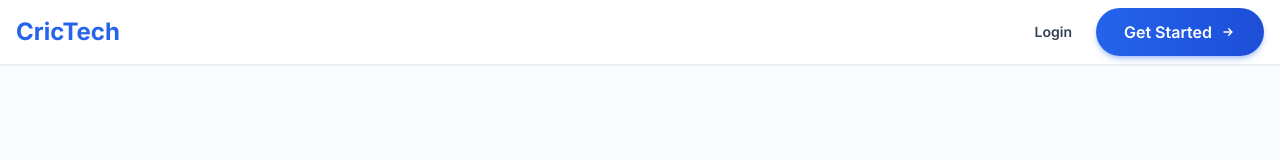
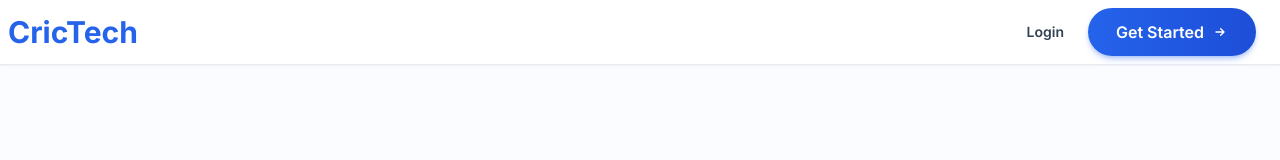
Before and after one commit to jange00/crictech_frontend, a React (Vite) app: page / in a window 1280 px wide. Shown: the top 160 px of the page. Built offline with nearby package versions, Linux system fonts and the light colour scheme.

Commit message:
landing page

```diff
--- a/src/features/landing/sections/LogosStripSection/LogosStripSection.jsx
+++ b/src/features/landing/sections/LogosStripSection/LogosStripSection.jsx
@@ -6,15 +6,13 @@ const LogosStripSection = () => (
   <SectionContainer id="trusted" variant="default">
     <motion.div
       initial={{ opacity: 0 }}
-      whileInView={{ opacity: 1 }}
-      viewport={{ once: true }}
+      animate={{ opacity: 1 }}
       transition={{ duration: 0.6 }}
       className="flex flex-col items-center justify-center"
     >
       <motion.p
         initial={{ opacity: 0, y: -20 }}
-        whileInView={{ opacity: 1, y: 0 }}
-        viewport={{ once: true }}
+        animate={{ opacity: 1, y: 0 }}
         transition={{ duration: 0.5, type: "spring", stiffness: 100 }}
         className="text-center text-[10px] sm:text-xs font-semibold uppercase tracking-[0.35em] text-slate-500 mb-6 sm:mb-8"
       >
@@ -25,8 +23,7 @@ const LogosStripSection = () => (
           <motion.div
             key={name}
             initial={{ opacity: 0, scale: 0.3, rotate: -180 }}
-            whileInView={{ opacity: 1, scale: 1, rotate: 0 }}
-            viewport={{ once: true }}
+            animate={{ opacity: 1, scale: 1, rotate: 0 }}
             transition={{
               duration: 0.6,
               delay: idx * 0.1,
--- a/src/features/landing/sections/MiniDemoSection/MiniDemoSection.jsx
+++ b/src/features/landing/sections/MiniDemoSection/MiniDemoSection.jsx
@@ -7,15 +7,13 @@ const MiniDemoSection = () => (
     <div className="grid items-center gap-8 sm:gap-10 md:gap-12 grid-cols-1 md:grid-cols-2">
       <motion.div
         initial={{ opacity: 0, x: -50, scale: 0.9 }}
-        whileInView={{ opacity: 1, x: 0, scale: 1 }}
-        viewport={{ once: true }}
+        animate={{ opacity: 1, x: 0, scale: 1 }}
         transition={{ duration: 0.8, type: "spring", stiffness: 80 }}
         className="self-center"
       >
         <motion.div
           initial={{ opacity: 0, y: -10 }}
-          whileInView={{ opacity: 1, y: 0 }}
-          viewport={{ once: true }}
+          animate={{ opacity: 1, y: 0 }}
           transition={{ duration: 0.5, delay: 0.2 }}
           className="inline-flex items-center gap-2 rounded-full border border-blue-500/30 bg-blue-50 px-3 py-1 sm:px-4 sm:py-1.5 text-[10px] sm:text-xs font-semibold uppercase tracking-wider text-blue-700 mb-4 sm:mb-5 md:mb-6"
         >
@@ -28,8 +26,7 @@ const MiniDemoSection = () => (
         </motion.div>
         <motion.h3
           initial={{ opacity: 0, y: 20 }}
-          whileInView={{ opacity: 1, y: 0 }}
-          viewport={{ once: true }}
+          animate={{ opacity: 1, y: 0 }}
           transition={{ duration: 0.6, delay: 0.3 }}
           className="font-['Poppins'] text-2xl sm:text-3xl md:text-4xl lg:text-5xl font-bold text-slate-900 leading-tight mb-3 sm:mb-4"
         >
@@ -37,8 +34,7 @@ const MiniDemoSection = () => (
         </motion.h3>
         <motion.p
           initial={{ opacity: 0, y: 20 }}
-          whileInView={{ opacity: 1, y: 0 }}
-          viewport={{ once: true }}
+          animate={{ opacity: 1, y: 0 }}
           transition={{ duration: 0.6, delay: 0.4 }}
           className="mt-3 sm:mt-4 text-sm sm:text-base md:text-lg lg:text-xl leading-relaxed text-slate-600"
         >
@@ -47,16 +43,14 @@ const MiniDemoSection = () => (
       </motion.div>
       <motion.div
         initial={{ opacity: 0, x: 50, scale: 0.8 }}
-        whileInView={{ opacity: 1, x: 0, scale: 1 }}
-        viewport={{ once: true }}
+        animate={{ opacity: 1, x: 0, scale: 1 }}
         transition={{ duration: 0.8, type: "spring", stiffness: 80, delay: 0.2 }}
         whileHover={{ scale: 1.02 }}
       >
         <div className="relative overflow-hidden rounded-2xl sm:rounded-3xl border-2 border-slate-200 bg-white shadow-2xl shadow-blue-500/10 ring-1 ring-slate-200/50">
           <motion.img
             initial={{ scale: 1.2 }}
-            whileInView={{ scale: 1 }}
-            viewport={{ once: true }}
+            animate={{ scale: 1 }}
             transition={{ duration: 1.2, ease: "easeOut" }}
             className="h-full w-full min-h-[240px] sm:min-h-[280px] md:min-h-[320px] lg:min-h-[360px] object-cover"
             src={DEMO_DATA.poster}
@@ -67,8 +61,7 @@ const MiniDemoSection = () => (
               <motion.div
                 key={idx}
                 initial={{ opacity: 0, y: 30, scale: 0.5, rotate: -10 }}
-                whileInView={{ opacity: 1, y: 0, scale: 1, rotate: 0 }}
-                viewport={{ once: true }}
+                animate={{ opacity: 1, y: 0, scale: 1, rotate: 0 }}
                 transition={{
                   duration: 0.5,
                   delay: 0.5 + idx * 0.15,
--- a/src/ui/common/SectionLoader.jsx
+++ b/src/ui/common/SectionLoader.jsx
@@ -1,6 +1,6 @@
 import { useEffect, useState } from "react";
 
-const SectionLoader = ({ height = 140, delayMs = 400, children }) => {
+const SectionLoader = ({ height = 140, delayMs = 0, children }) => {
   const [showContent, setShowContent] = useState(false);
 
   useEffect(() => {
--- a/src/ui/navbar/NavbarBrand.jsx
+++ b/src/ui/navbar/NavbarBrand.jsx
@@ -2,7 +2,7 @@ import { motion } from 'framer-motion';
 import { Link } from 'react-router-dom';
 
 const NavbarBrand = ({ label }) => (
-  <Link to="/" className="flex items-center group">
+  <Link to="/" className="flex items-center group -ml-2">
     <motion.div
       whileHover={{ scale: 1.05 }}
       whileTap={{ scale: 0.95 }}
@@ -14,7 +14,7 @@ const NavbarBrand = ({ label }) => (
         transition={{ duration: 0.5 }}
         className="relative inline-block"
       >
-        <span className="text-blue-600 text-xl font-bold md:text-2xl transition-all duration-300 group-hover:text-blue-700 relative z-10">
+        <span className="text-blue-600 text-2xl font-bold md:text-3xl transition-all duration-300 group-hover:text-blue-700 relative z-10">
           {label}
         </span>
         <motion.span
--- a/src/ui/navbar/NavbarLinks.jsx
+++ b/src/ui/navbar/NavbarLinks.jsx
@@ -7,7 +7,7 @@ const NavbarLinks = () => (
     initial={{ opacity: 0, x: 20 }}
     animate={{ opacity: 1, x: 0 }}
     transition={{ duration: 0.6, delay: 0.2 }}
-    className="flex items-center gap-4 sm:gap-6"
+    className="flex items-center gap-4 sm:gap-6 mr-2"
   >
     <LoginLink />
     <GetStartedButton />
--- a/src/ui/navbar/NavbarWrapper.jsx
+++ b/src/ui/navbar/NavbarWrapper.jsx
@@ -1,49 +1,9 @@
-import { motion, useScroll, useTransform } from 'framer-motion';
-import { useEffect, useState } from 'react';
-
-const NavbarWrapper = ({ children }) => {
-  const { scrollY } = useScroll();
-  const [scrolled, setScrolled] = useState(false);
-
-  const backgroundColor = useTransform(
-    scrollY,
-    [0, 50],
-    ['rgba(255, 255, 255, 0.95)', 'rgba(255, 255, 255, 0.98)']
-  );
-
-  const shadowOpacity = useTransform(
-    scrollY,
-    [0, 50],
-    [0.1, 0.2]
-  );
-
-  useEffect(() => {
-    const unsubscribe = scrollY.on('change', (latest) => {
-      setScrolled(latest > 50);
-    });
-    return () => unsubscribe();
-  }, [scrollY]);
-
-  return (
-    <motion.nav
-      initial={{ y: -100, opacity: 0 }}
-      animate={{ y: 0, opacity: 1 }}
-      transition={{ duration: 0.6, ease: "easeOut" }}
-      style={{
-        backgroundColor,
-        boxShadow: `0 1px 3px 0 rgba(0, 0, 0, ${shadowOpacity})`
-      }}
-      className={`sticky top-0 z-50 w-full border-b transition-all duration-300 ${
-        scrolled
-          ? 'border-slate-300/80 shadow-md'
-          : 'border-slate-200/80 shadow-sm'
-      } backdrop-blur-md supports-[backdrop-filter]:bg-white/90`}
-    >
-      <div className="mx-auto flex h-16 w-full max-w-7xl items-center justify-between px-3 sm:px-4">
-        {children}
-      </div>
-    </motion.nav>
-  );
-};
+const NavbarWrapper = ({ children }) => (
+  <nav className="sticky top-0 z-50 w-full border-b border-slate-200/80 bg-white/95 backdrop-blur-md supports-[backdrop-filter]:bg-white/90 shadow-sm">
+    <div className="mx-auto flex h-16 w-full max-w-7xl items-center justify-between px-3 sm:px-4">
+      {children}
+    </div>
+  </nav>
+);
 
 export default NavbarWrapper;
```
